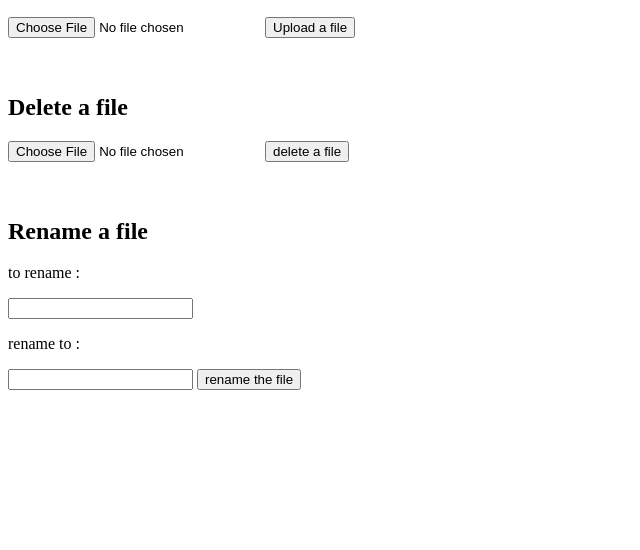
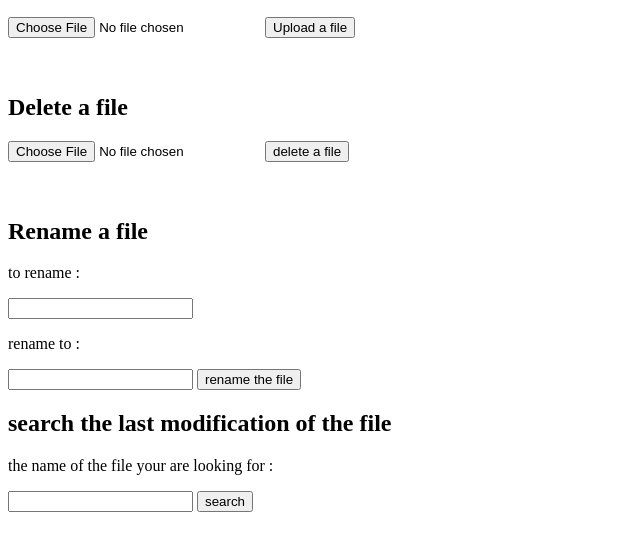
Before and after one commit to arthurjeh/Web-file-explorer, a plain HTML site: page index.html in a window 1280 px wide. Shown: the part 110-660 px from the top of the page, without its empty margins (0-640 px from the left). Drawn offline with Linux system fonts and the light colour scheme.

```diff
--- a/index.html
+++ b/index.html
@@ -32,4 +32,11 @@
 </form>
 
 
+<h2>search the last modification of the file</h2>
+<form action="/directory" method="post">
+  <p> <label for="name">the name of the file your are looking for :</p>
+  <input type="text" name="directory" />
+  <input type="submit" value="search"/>
+</form>
+
 </html>
```
